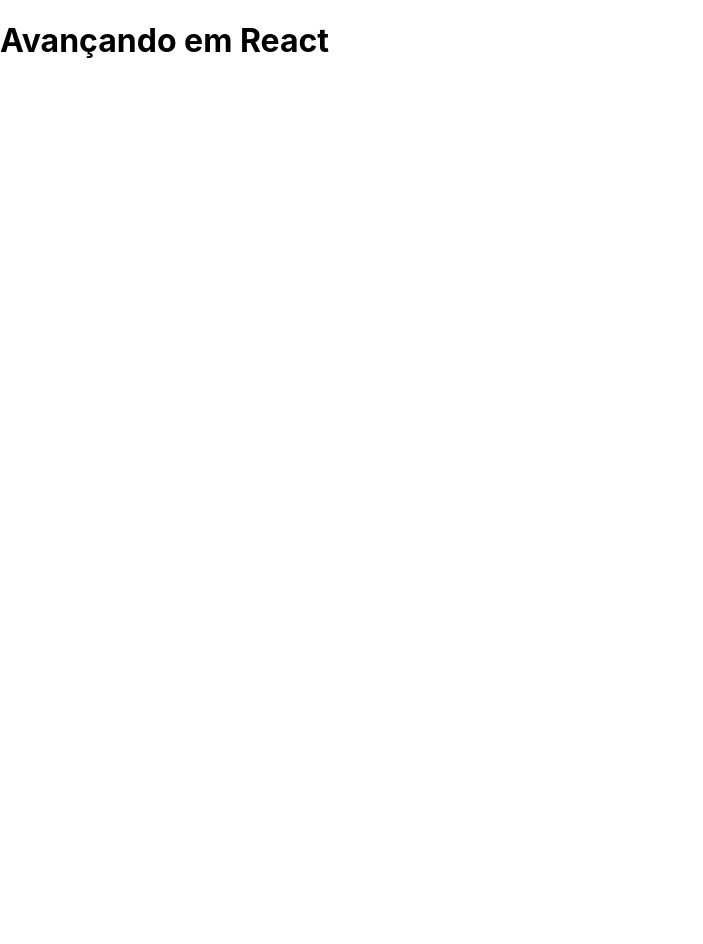
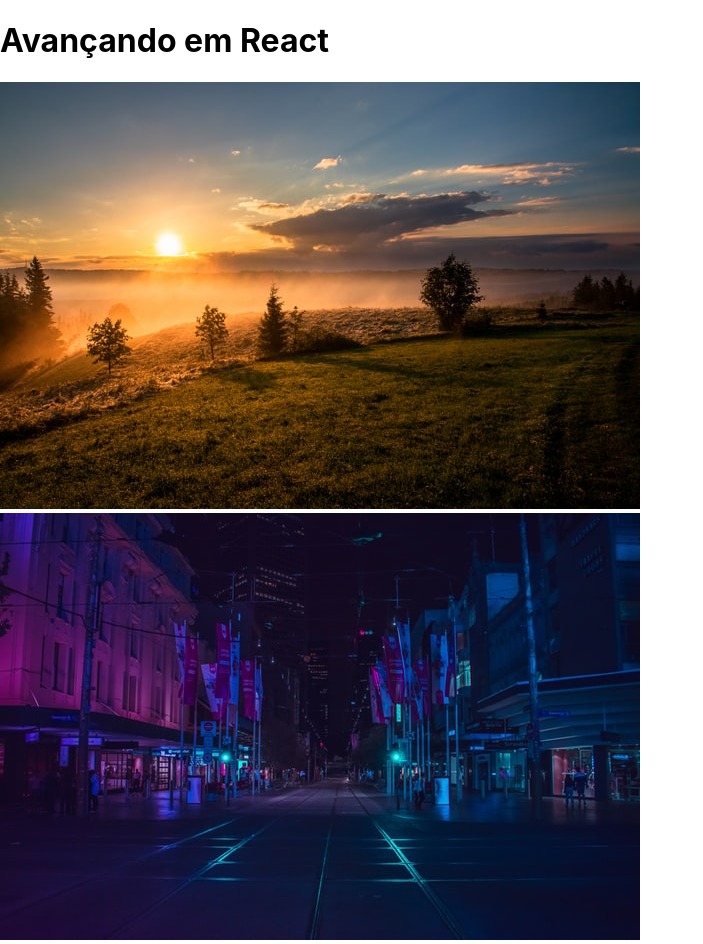
Before and after one commit to josuelustosa/react-do-zero-a-maestria, a React (Create React App) app in the folder secao-3-avancando-em-react/avancando-em-react/: page / in a window 1280 px wide. Shown: the whole page, without its empty margins (0-703 px from the left). Before the commit the page ends 800 px from the top, so only its background shows below. Built offline with nearby package versions, Linux system fonts and the light colour scheme.

Commit message:
:construction: classroom - img in public and src

```diff
--- a/secao-3-avancando-em-react/avancando-em-react/src/App.js
+++ b/secao-3-avancando-em-react/avancando-em-react/src/App.js
@@ -1,9 +1,22 @@
 import './App.css';
+
+import City from './assets/city.jpg';
 
 function App() {
   return (
     <div>
       <h1>Avançando em React</h1>
+
+      {/* Imagem em public */}
+      <div>
+        <img src="/img1.jpg" alt="Paisagem com pôr do Sol" />
+      </div>
+
+      {/* Imagem em src */}
+      <div>
+        <img src={City} alt="Cidade a noite" />
+      </div>
+
     </div>
   );
 }
```
Also changed, not shown: secao-3-avancando-em-react/avancando-em-react/public/img1.jpg (added), secao-3-avancando-em-react/avancando-em-react/src/assets/city.jpg (added).
